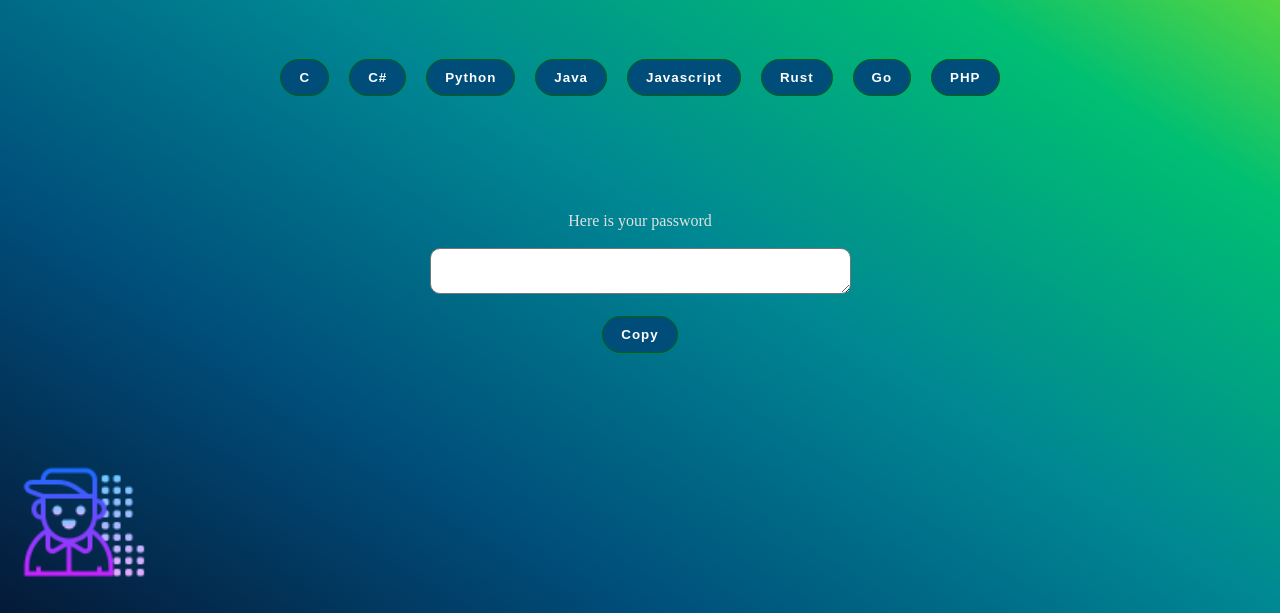
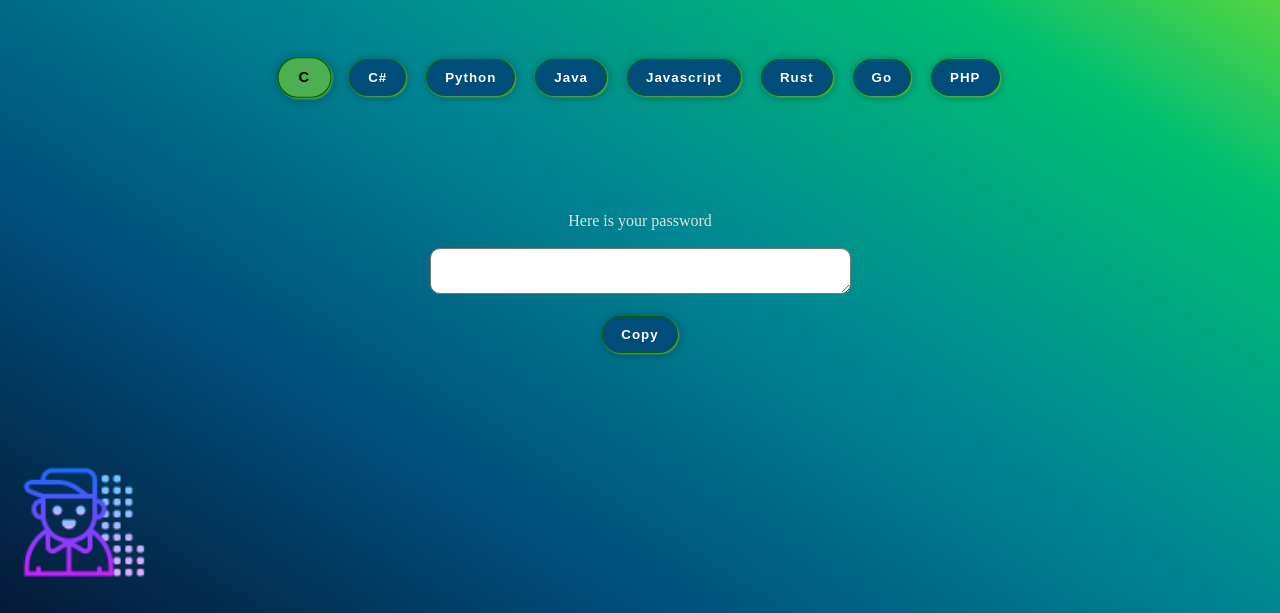
Before and after one commit to this8/password-generators, a plain HTML site: page index.html in a window 1280 px wide. In both pictures the pointer is over the button 304 px from the left and 280 px from the top of the page. Shown: the part 203-816 px from the top of the page. Drawn offline with Linux system fonts and the light colour scheme.

Commit message:
Home page button hover
Add hover to the buttons on home page

```diff
--- a/index.html
+++ b/index.html
@@ -44,18 +44,19 @@
             border-radius: 25px;
             border: 1px solid darkgreen;
             letter-spacing: 1px;
+            box-shadow: 1px 1px 10px rgba(0, 0, 0, 0.356), 1px 1px 2px rgba(174, 255, 53, 0.651);
 
         }
 
-        .button:hover {
-            cursor:pointer;
+        button:hover{
+            background-color: #4CAF50;
+            color: white;
+            cursor: pointer;
             transform: scale(1.1);
+            transition: 0.5s ease-out;
             color: rgb(0, 0, 0);
-            background-color: #00bf72;
-            transition: ease-out;
-            background-color: #00bf72;
+        }
 
-        }
         .pass{
             position: relative;
             padding-top: 10vh;
```
